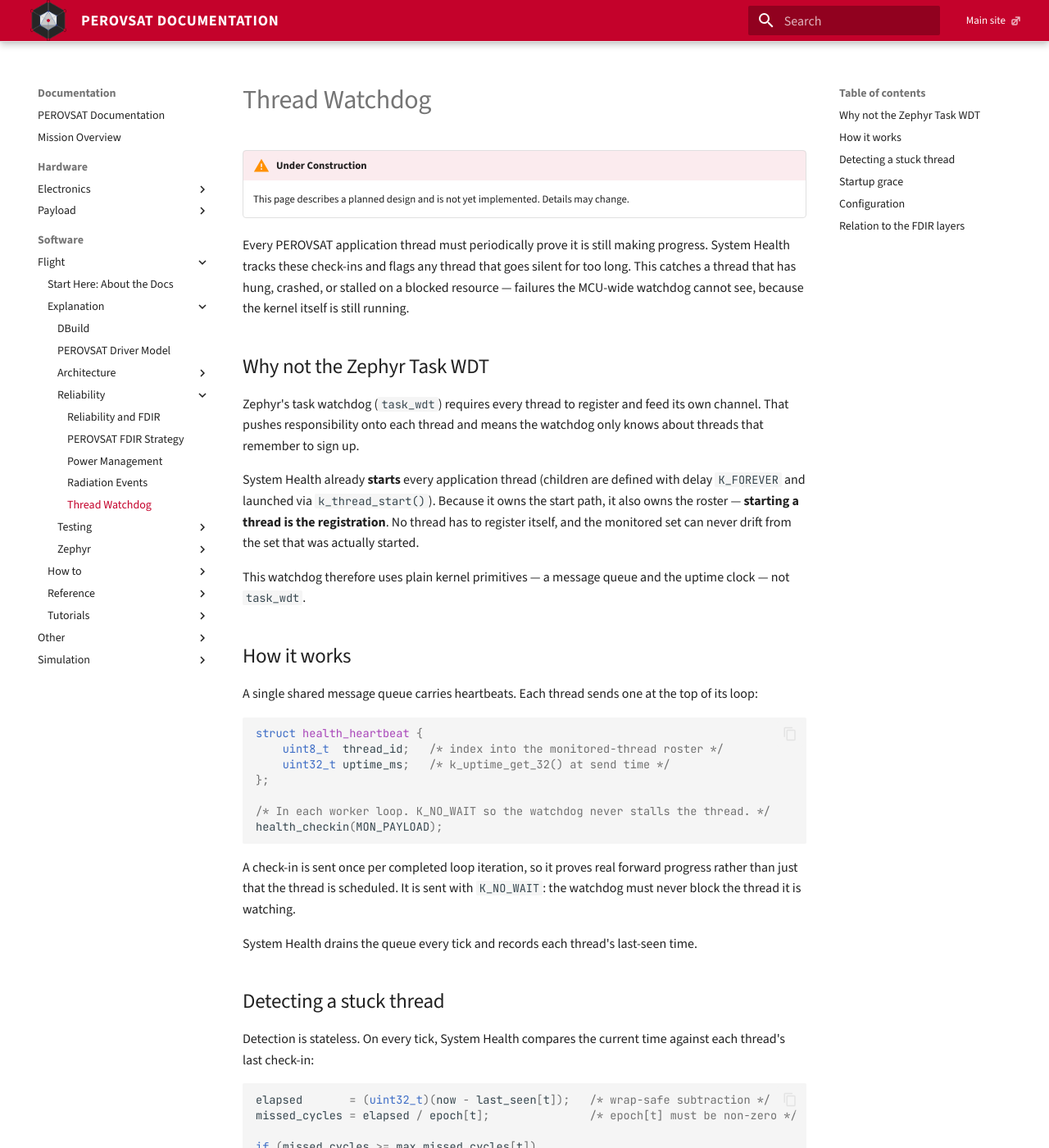
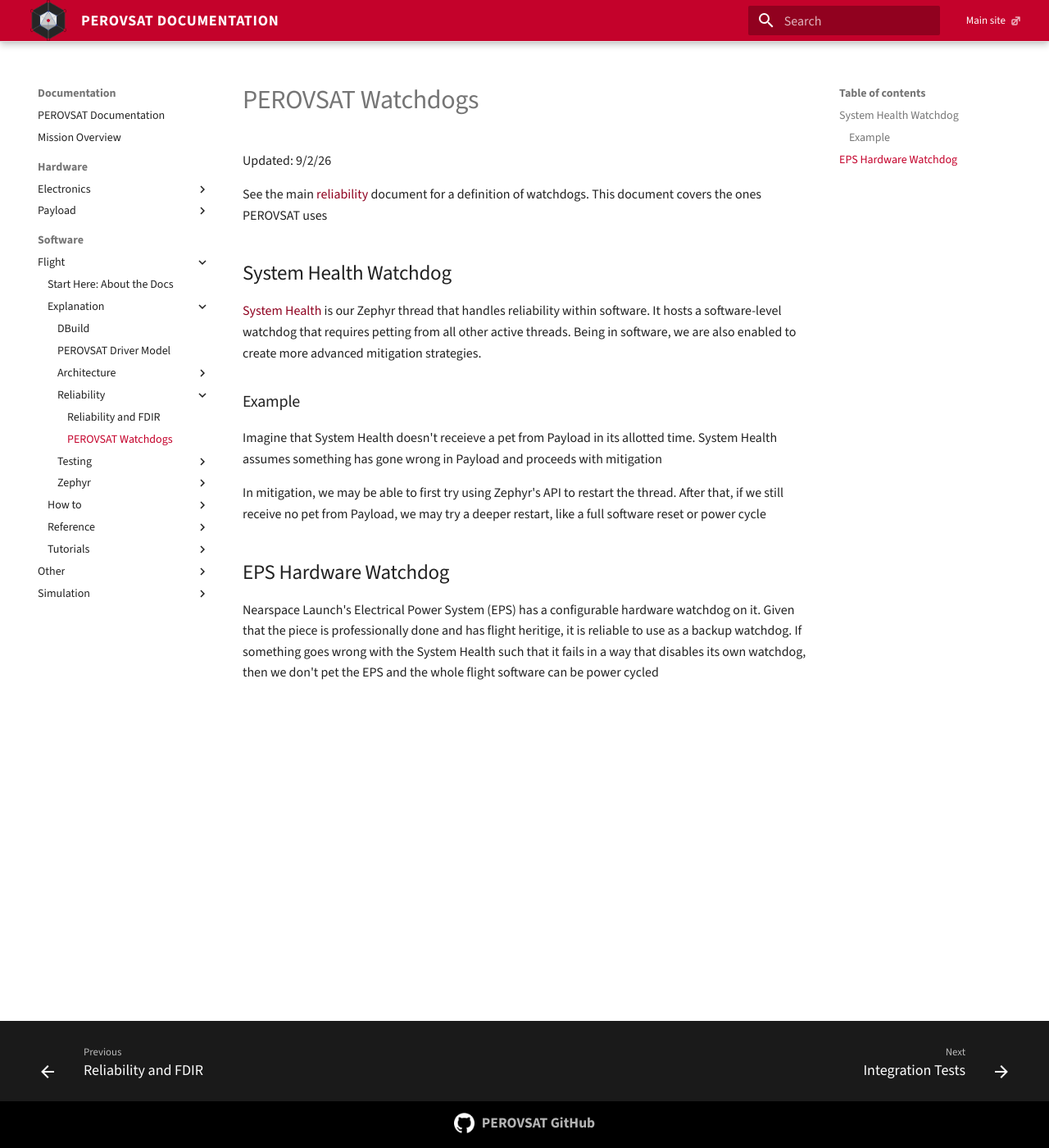
Before and after one commit to PEROVSAT/perovsat.github.io, an MkDocs documentation site: the page built from docs/content/software/flight/explanation/reliability/watchdog.md, in a window 1280 px wide and 1400 px high. Shown: the whole window at 82% size. Built offline with MkDocs 1.6.1 and Material for MkDocs 9.7.7, drawn with Linux system fonts in a browser that asks for light colours; some of the changed text lies outside the part shown.

Commit message:
Explanation/reliability docs update

````diff
--- a/docs/content/software/flight/explanation/reliability/index.md
+++ b/docs/content/software/flight/explanation/reliability/index.md
@@ -1,15 +1,55 @@
 # Reliability and FDIR
 
-!!! warning "Under Construction"
-    This page is a stub and still under construction. Details may be incomplete or change.
+Updated: 9/2/26
 
-PEROVSAT flight software must tolerate radiation-induced faults in low Earth orbit. Fault Detection, Isolation, and Recovery (FDIR) combines hardware protections with software techniques and layered watchdogs.
+Given that PEROVSAT is an expensive scientific mission, we want to take as many steps as we can to make it reliabile. The primary failure points to mitigate are **radiation events**. When cosmic rays hit the spacecraft, it can (among other possibilites) flip bits in our flight computer's memory.
 
-## Topics
+Fault Detection, Isolation, and Recovery (FDIR) refers to how the spacecraft finds and handles unexpected states in computer hardware. This section of documentation will go over PEROVSAT's strategy
 
-- [Radiation Events](radiation-events.md) — TID, displacement damage, and single-event effects relevant to LEO
-- [PEROVSAT Strategy](perovsat-strategy.md) — watchdog layers, safe-mode boot, and software mitigations
-- [Thread Watchdog](watchdog.md) — per-thread heartbeat monitoring run by System Health
-- [Power Management](power-management.md) — how EPS-driven `OP_STATUS` throttles mission behavior
+## Watchdogs
 
-Design notes also live in the public `design-and-planning` repository under `exploration/fdir.md`.
+Intuitively, a watchdog is the idea that someone can say "I'm still here," (also known as 'petting'), and if they stop saying that, then we can assume something has gone wrong.
+
+The most common implmentation of this is a hardware watchdog, in which software pets a specialized piece of hardware, and if it doesn't receive them it can restart the software.
+
+## Memory Scrubbing
+
+Some microcontrollers have error correcting code (ECC) memory, which has extra memory and control hardware to use [Hamming Codes](https://en.wikipedia.org/wiki/Hamming_code) to find and fix single bitflips without the software needing to even know it happened. Unfortunately, ECC memory is uncommon and more expensive, and our onboard computer doesn't have it, so we need other ways to detect problems
+
+Memory scrubbing is a very similar idea to ECC memory, but is done entirely in software, and can only detect rather than fix. Essentially, for any large section of static data (like binary code), we can compute something like a [checksum](https://en.wikipedia.org/wiki/Checksum) for the section. Then, in the background we dedicate some compute power to constantly go through memory, recalculate the checksums, and compare it to the originals. If it ever finds a mismatch, it can trigger some sort of mitigation strategy in the software.
+
+## Triple Redundancy
+
+Triple redundancy is fairly simple, but very effective. For things in memory that aren't static (meaning memory scrubbing can't help), we simply have to duplicate it three times and add a small voting process each time we use it:
+
+```
+----------------
+| 42 | 42 | 42 |
+----------------
+       | Bitflip
+       v
+----------------
+| 42 | 43 | 42 |
+----------------
+       |  2/3 addresses agree on 42:
+       |  Bitflip is overwritten
+       v
+----------------
+| 42 | 42 | 42 |
+----------------
+```
+
+If (in the extraordinarily rare case) all three disagree, you would want to do something like reset to a default value
+
+## Power Management
+
+Outside of radiation, another important aspect of keeping the spacecraft alive is careful power management.
+
+PEROVSAT uses four power statuses, which is then published as a global variable to all threads.
+
+| Status | Behavior |
+|--------|----------|
+| **SAFE**      | Depower all sensors, only wait for commands |
+| **LOW**       | Basic payload sensors only; send occasional beacons |
+| **NOMINAL**   | Full payload sweeps; filtered downlink |
+| **HIGH**      | Advanced analysis and higher payload reading frequency |
--- a/docs/content/software/flight/explanation/reliability/watchdog.md
+++ b/docs/content/software/flight/explanation/reliability/watchdog.md
@@ -1,75 +1,19 @@
-# Thread Watchdog
+# PEROVSAT Watchdogs
 
-!!! warning "Under Construction"
-    This page describes a planned design and is not yet implemented. Details may change.
+Updated: 9/2/26
 
-Every PEROVSAT application thread must periodically prove it is still making progress. System Health tracks these check-ins and flags any thread that goes silent for too long. This catches a thread that has hung, crashed, or stalled on a blocked resource — failures the MCU-wide watchdog cannot see, because the kernel itself is still running.
+See the main [reliability](index.md) document for a definition of watchdogs. This document covers the ones PEROVSAT uses
 
-## Why not the Zephyr Task WDT
+## System Health Watchdog
 
-Zephyr's task watchdog (`task_wdt`) requires every thread to register and feed its own channel. That pushes responsibility onto each thread and means the watchdog only knows about threads that remember to sign up.
+[System Health](../architecture/threads/system-health.md) is our Zephyr thread that handles reliability within software. It hosts a software-level watchdog that requires petting from all other active threads. Being in software, we are also enabled to create more advanced mitigation strategies.
 
-System Health already **starts** every application thread (children are defined with delay `K_FOREVER` and launched via `k_thread_start()`). Because it owns the start path, it also owns the roster — **starting a thread is the registration**. No thread has to register itself, and the monitored set can never drift from the set that was actually started.
+### Example
 
-This watchdog therefore uses plain kernel primitives — a message queue and the uptime clock — not `task_wdt`.
+Imagine that System Health doesn't receieve a pet from Payload in its allotted time. System Health assumes something has gone wrong in Payload and proceeds with mitigation
 
-## How it works
+In mitigation, we may be able to first try using Zephyr's API to restart the thread. After that, if we still receive no pet from Payload, we may try a deeper restart, like a full software reset or power cycle
 
-A single shared message queue carries heartbeats. Each thread sends one at the top of its loop:
+## EPS Hardware Watchdog
 
-```c
-struct health_heartbeat {
-    uint8_t  thread_id;   /* index into the monitored-thread roster */
-    uint32_t uptime_ms;   /* k_uptime_get_32() at send time */
-};
-
-/* In each worker loop. K_NO_WAIT so the watchdog never stalls the thread. */
-health_checkin(MON_PAYLOAD);
-```
-
-A check-in is sent once per completed loop iteration, so it proves real forward progress rather than just that the thread is scheduled. It is sent with `K_NO_WAIT`: the watchdog must never block the thread it is watching.
-
-System Health drains the queue every tick and records each thread's last-seen time.
-
-## Detecting a stuck thread
-
-Detection is stateless. On every tick, System Health compares the current time against each thread's last check-in:
-
-```c
-elapsed       = (uint32_t)(now - last_seen[t]);   /* wrap-safe subtraction */
-missed_cycles = elapsed / epoch[t];               /* epoch[t] must be non-zero */
-
-if (missed_cycles >= max_missed_cycles[t])
-    report_fault(t);
-```
-
-| `missed_cycles` | State |
-|-----------------|-------|
-| 0 | Healthy — checked in this window |
-| 1 | One window missed — tolerated as jitter |
-| ≥ `max_missed_cycles` | Declared not working |
-
-The comparison is always against the **current clock**, evaluated on System Health's own tick — never against the thread's next heartbeat. A dead thread sends nothing, so waiting for a next heartbeat would wait forever; only the advancing clock reveals the silence.
-
-Because the threshold is counted in **epochs** (the thread's own expected interval) rather than in System Health loops, it stays correct no matter how often System Health polls. Comms with a 10-minute epoch and Payload with a 2-second epoch get the same tolerance semantics.
-
-## Startup grace
-
-When System Health starts a thread it arms `last_seen[t] = now` and marks the thread active. Two consequences:
-
-- A thread that has not been started yet is not monitored, so it cannot raise a false fault.
-- A freshly started thread gets a full window to complete its one-time init (device readiness, buffers) before its first check-in is due.
-
-## Configuration
-
-Each monitored thread carries its watchdog parameters in the central roster, alongside its priority and stack size:
-
-| Field | Meaning |
-|-------|---------|
-| `epoch_ms` | Expected maximum interval between check-ins |
-| `max_missed_cycles` | Missed windows tolerated before a fault |
-| `startup_grace_ms` | Extra time allowed for the first check-in |
-
-## Relation to the FDIR layers
-
-This is the innermost, finest-grained [watchdog layer](perovsat-strategy.md#watchdog-layers): it isolates a single failed thread. It complements the coarser layers above it — the MCU internal watchdog resets the chip if System Health itself dies, and the EPS heartbeat power-cycles the OBC as a last resort.
+Nearspace Launch's Electrical Power System (EPS) has a configurable hardware watchdog on it. Given that the piece is professionally done and has flight heritige, it is reliable to use as a backup watchdog. If something goes wrong with the System Health such that it fails in a way that disables its own watchdog, then we don't pet the EPS and the whole flight software can be power cycled
````
Also changed, not shown: docs/content/software/flight/explanation/reliability/perovsat-strategy.md (deleted, +0 -36 lines), docs/content/software/flight/explanation/reliability/power-management.md (deleted, +0 -24 lines), docs/content/software/flight/explanation/reliability/radiation-events.md (deleted, +0 -29 lines), docs/content/software/other/website/index.md (+5 -24 lines).
